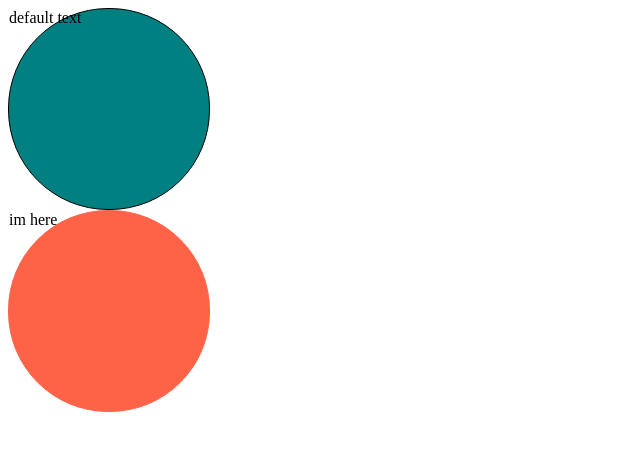
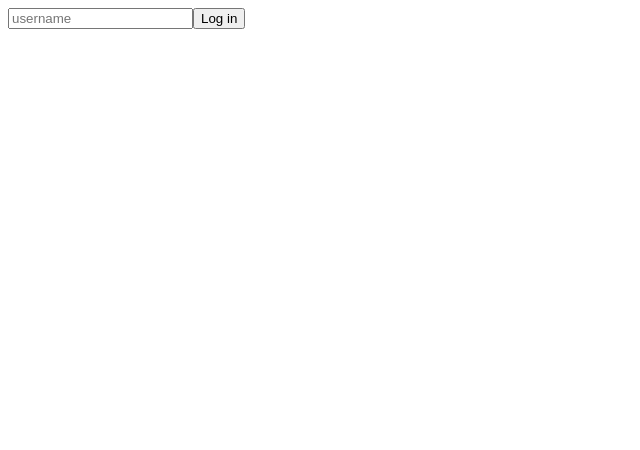
Before and after one commit to devpablokim/masterclassjs, a React (Create React App) app: page / in a window 1280 px wide. Shown: the top 450 px of the page, without its empty margins (0-640 px from the left). Built offline with nearby package versions, Linux system fonts and the light colour scheme.

Commit message:
1.0.3 Implement Typescript Form

```diff
--- a/src/App.tsx
+++ b/src/App.tsx
@@ -1,10 +1,28 @@
-import Circle from "./Circle";
+import React, { useState } from "react";
 
 function App() {
+  const [value, setValue] = useState("")
+  const onChange = (event: React.FormEvent<HTMLInputElement>) => {
+    const {
+      currentTarget: { value },
+    } = event;
+    setValue(value)
+  };
+  const onSubmit = (event: React.FormEvent<HTMLFormElement>) => {
+    event.preventDefault();
+    console.log("Hello", value);
+  };
   return (
     <div>
-      <Circle borderColor="black" bgColor="teal" />
-      <Circle text="im here" bgColor="tomato" />
+      <form onSubmit={onSubmit}>
+        <input
+          value={value}
+          onChange={onChange}
+          type="text"
+          placeholder="username"
+        />
+        <button>Log in</button>
+      </form>
     </div>
   );
 }
--- a/src/Circle.tsx
+++ /dev/null
@@ -1,37 +0,0 @@
-import styled from "styled-components";
-
-interface ContainerProps {
-    bgColor: string;
-    borderColor: string;
-}
-
-const Container = styled.div<ContainerProps>`
-    width: 200px;
-    height: 200px;
-    background-color: ${props => props.bgColor};
-    border-radius: 100px;
-    border: 1px solid ${props => props.borderColor};
-`;
-
-interface CircleProps {
-    bgColor: string;
-    borderColor?: string;
-    text?: string;
-}
-
-function Circle({ bgColor, borderColor, text = "default text" }: CircleProps) {
-    return (
-        <Container bgColor={bgColor} borderColor={ borderColor ?? bgColor } >
-            {text}
-        </Container>
-    );
-}
-
-export default Circle;
-
-interface playerShape {
-    name: string;
-    age: number;
-}
-
-const sayHello = (playerObj: playerShape) => "Hello ${playerObj.name} yor are ${playerObj.age} years old.";
```
